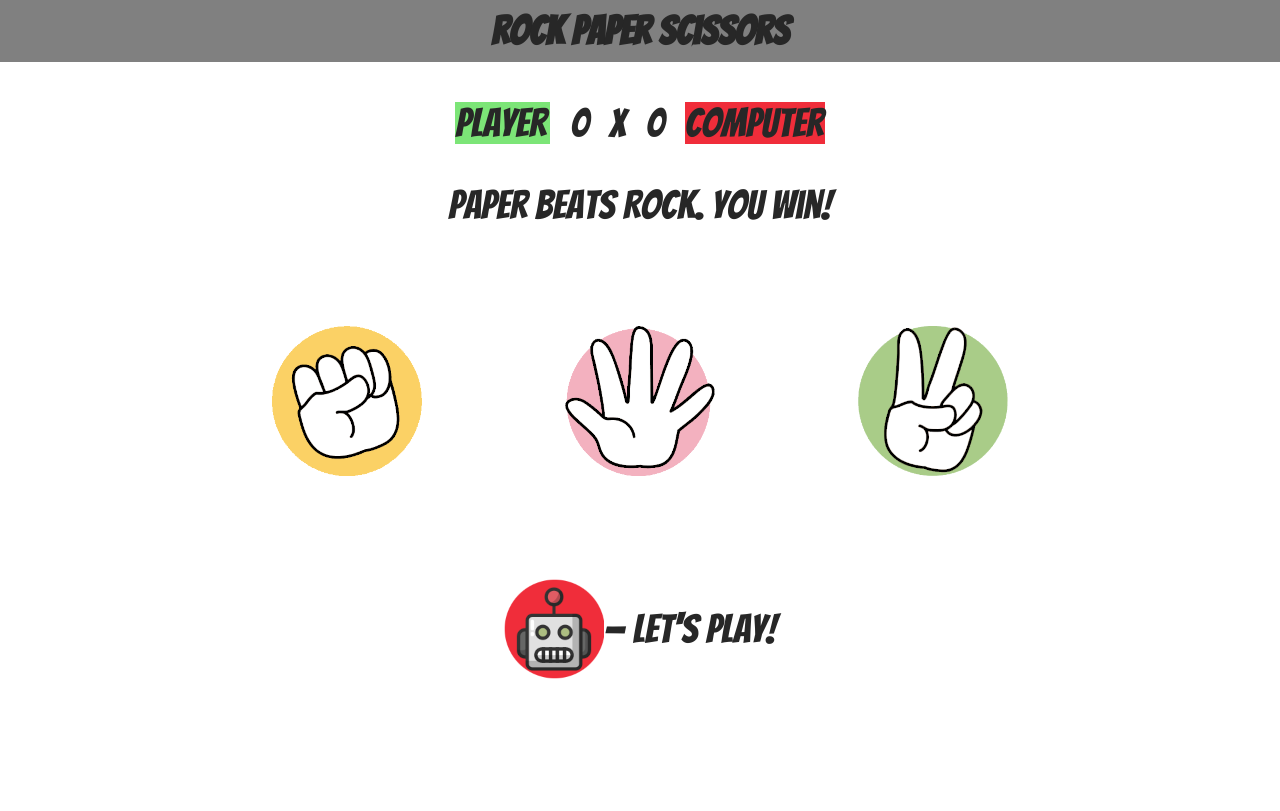
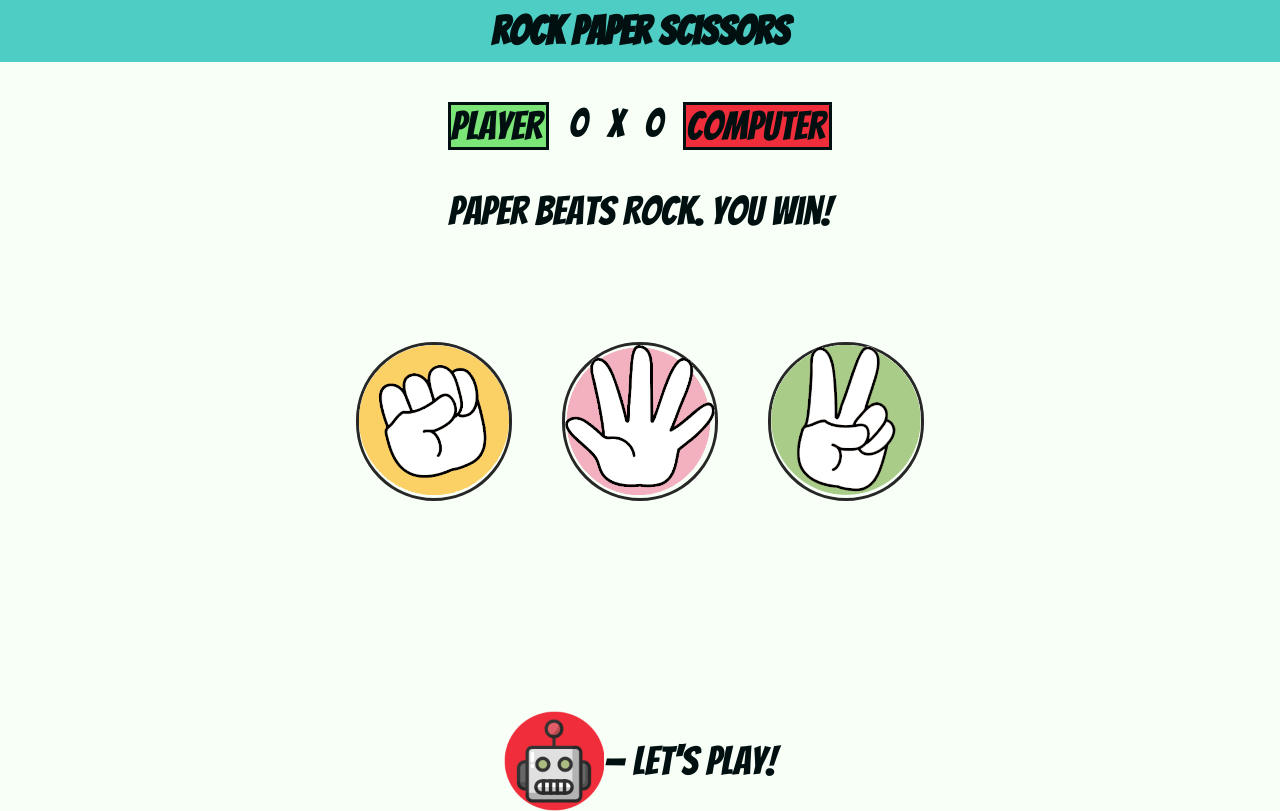
Before and after one commit to elfamosodemon/fuzzy-computing-machine, a plain HTML site: page index.html in a window 1280 px wide. Drawn offline with Linux system fonts and the light colour scheme.

Commit message:
change colos and fix choices panel

```diff
--- a/css/style.css
+++ b/css/style.css
@@ -4,19 +4,21 @@
     padding: 0;
     box-sizing: border-box;
     font-family: Bangers, cursive;
+    color: #001011;
 }
 
 body {
-    background: white;
+    background: #F7FFF7;
+    /*#6D72C3;*/
 }
 
 header {
-    background: grey;
+    background: #4ECDC4;
+    /*#563FA2;*/
 }
 
 header>h1 {
     font-size: 40px;
-    color: #272727;
     text-align: center;
     padding: 10px;
 }
@@ -28,38 +30,57 @@ header>h1 {
     display: flex;
     justify-content: center;
     gap: 20px;
-    color: #272727;
 }
 
 #player {
     background: #7CE577;
-    width: 95px;
+    width: 101px;
 }
 
 #computer {
     background: #F02D3A;
-    width: 140px;
+    width: 149px;
 }
 
 .result {
     font-size: 40px;
     margin-top: 20px;
     text-align: center;
-    color: #272727;
 }
 
 .message {
     display: flex;
     justify-content: center;
     align-items: center;
-    color: #272727;
     text-align: center;
     font-size: 40px;
 }
 
 .choices {
-    margin: 100px 200px 100px;
+    padding: 10px;
+    margin: 100px 0px 200px;
     display: flex;
-    justify-content: space-around;
     align-items: center;
+    justify-content: center;
+    gap: 50px;
 }
+
+.choice {
+    border: 3px solid #272727;
+    border-radius: 80px;
+    transition: all 0.3s;
+}
+
+.buttonTransform {
+    transform: scale(1.1);
+    box-shadow: 0 0 10px #001011
+}
+
+.score {
+    border: 3px solid;
+}
+
+.robot {
+    border: 3px solid;
+    border-radius: 80px;
+}
```
